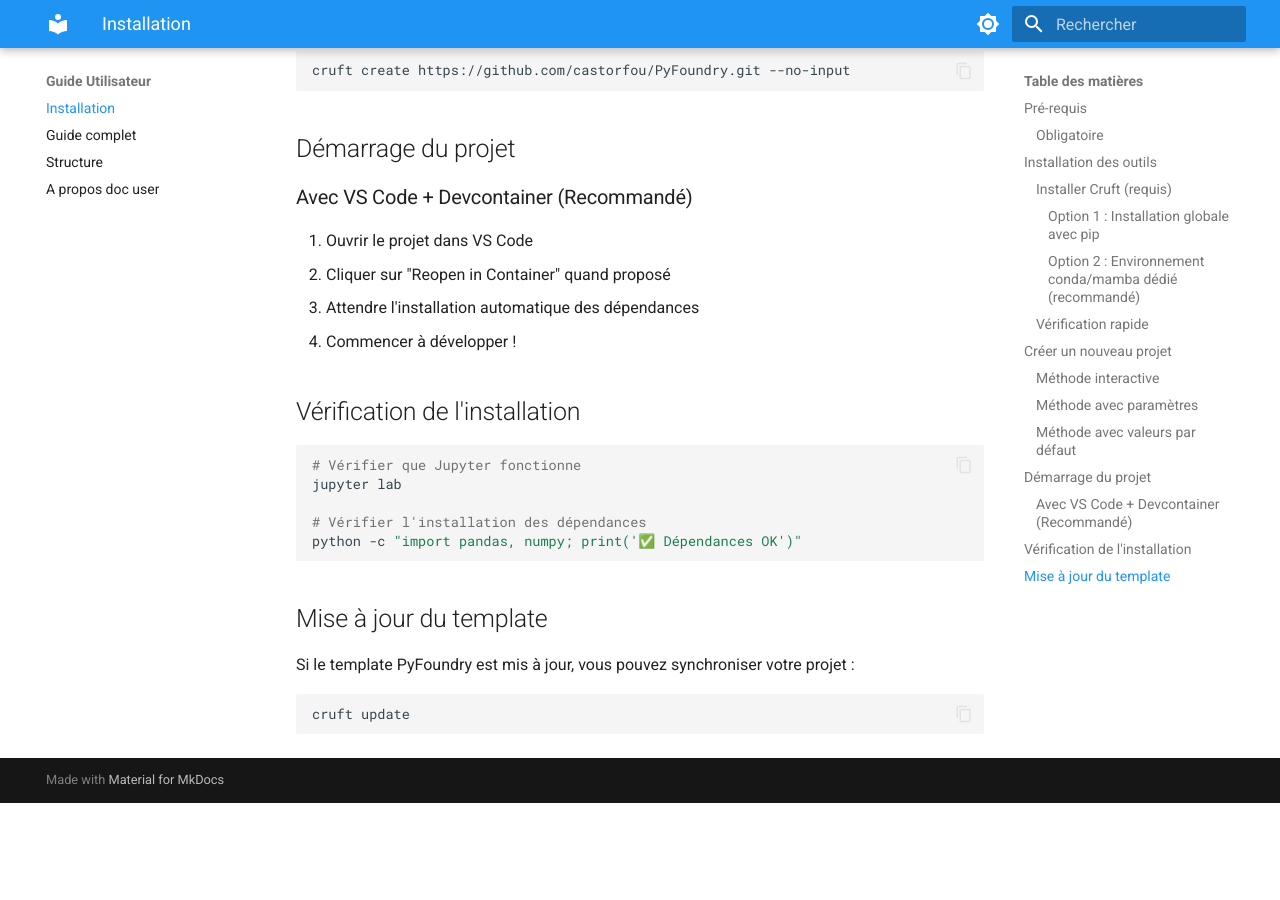
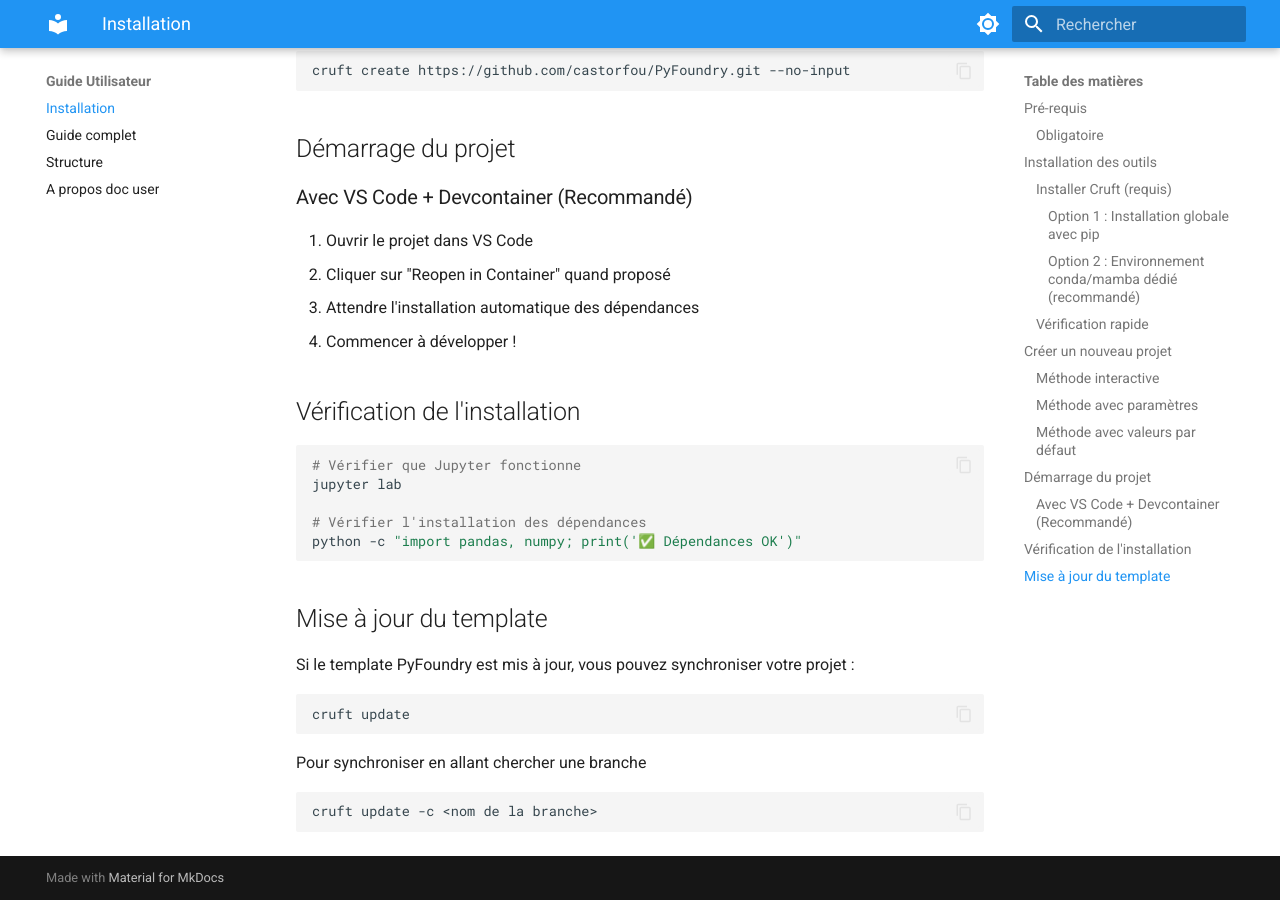
Before and after one commit to castorfou/PyFoundry, an MkDocs documentation site: the page built from docs/user/installation.md, in a window 1280 px wide and 900 px high, scrolled down 1989 px. Built offline with MkDocs 1.6.1 and Material for MkDocs 9.7.7, drawn with Linux system fonts in a browser that asks for light colours; before the commit the page ends 2792 px from its top, so only the background shows below that.

Commit message:
ajout d'instructions pour synchroniser avec une branche spécifique dans la documentation d'installation

````diff
--- a/docs/user/installation.md
+++ b/docs/user/installation.md
@@ -104,3 +104,9 @@ Si le template PyFoundry est mis à jour, vous pouvez synchroniser votre projet
 ```bash
 cruft update
 ```
+
+Pour synchroniser en allant chercher une branche
+
+```bash
+cruft update -c <nom de la branche>
+```
````
